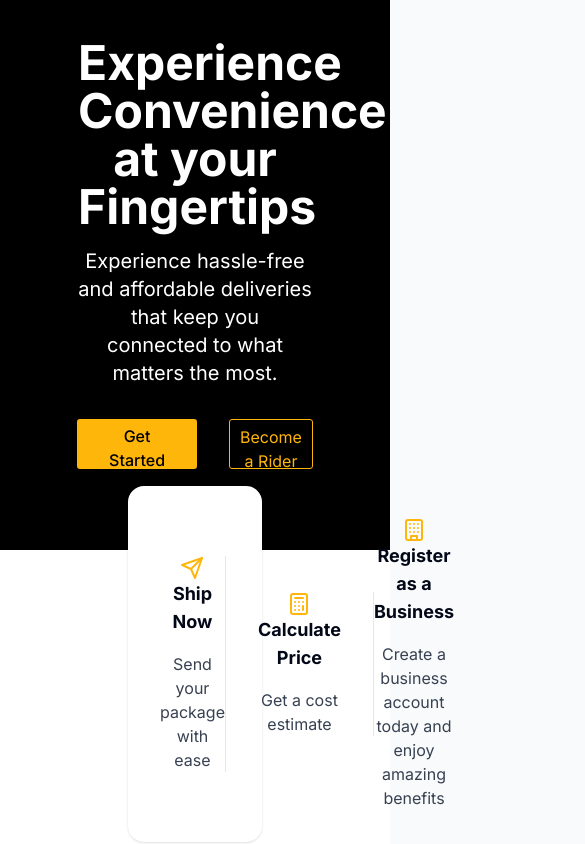
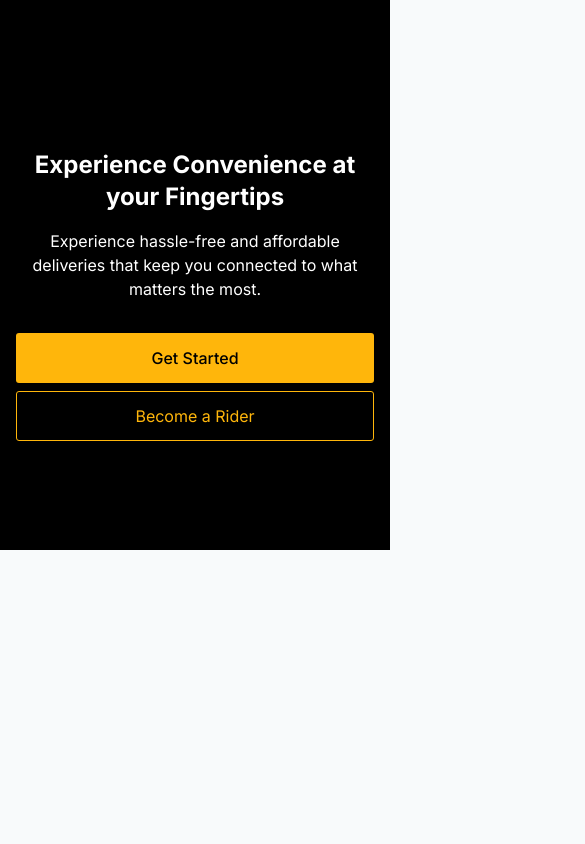
Before and after one commit to ieadeleke/dashboard, a Next.js app: page /start in a window 390 px wide. Shown: the top 844 px of the page, 585 px wide, since content can reach past the window. Built offline with nearby package versions, Linux system fonts and the light colour scheme.

Commit message:
made hero responsive

```diff
--- a/src/components/page_components/landing-page/Hero.tsx
+++ b/src/components/page_components/landing-page/Hero.tsx
@@ -1,20 +1,26 @@
-import Button from "@/components/buttons"
+import Button from "@/components/buttons";
 
 export const Hero = () => {
-    return <div className="bg-black h-[550px]">
-
-        <div className="px-[20%] pt-[10%] text-white text-center">
+  return (
+    <div className="flex flex-col bg-black h-[550px] justify-center md:justify-normal">
+      <div className="px-4 pt-[10%] text-white text-center md:px-[10%] lg:px-[20%]">
         <div className="flex flex-col gap-8">
           <div className="flex flex-col gap-4">
-                    <h1 className="text-5xl font-bold">Experience Convenience at your Fingertips</h1>
-                    <p className="text-xl">Experience hassle-free and affordable deliveries that keep you connected to what matters the most. </p>
+            <h1 className="text-2xl font-bold md:4xl lg:5xl">
+              Experience Convenience at your Fingertips
+            </h1>
+            <p className="text-base md:text-xl">
+              Experience hassle-free and affordable deliveries that keep you
+              connected to what matters the most.{" "}
+            </p>
           </div>
 
-                <div className='flex items-center gap-8 justify-center'>
+          <div className="flex flex-col gap-2 justify-center md:flex-row md:items-center">
             <Button className="px-8 text-black">Get Started</Button>
             <Button variant="outlined">Become a Rider</Button>
           </div>
         </div>
       </div>
     </div>
-}
+  );
+};
--- a/src/pages/start.tsx
+++ b/src/pages/start.tsx
@@ -16,7 +16,7 @@ export default function HomePage() {
     <Layout>
       <div className="flex flex-col gap-16 bg-white">
         <Hero />
-        <div className="-mt-32 z-10 px-32">
+        {/* <div className="-mt-32 z-10 px-32">
           <HeroOptions />
         </div>
         <OurServices />
@@ -29,7 +29,7 @@ export default function HomePage() {
         <div className="bg-[#333333]">
           <ContactUs />
           <Footer />
-        </div>
+        </div> */}
       </div>
     </Layout>
   );
```
Lines whose indentation alone changed are shown as unchanged.
